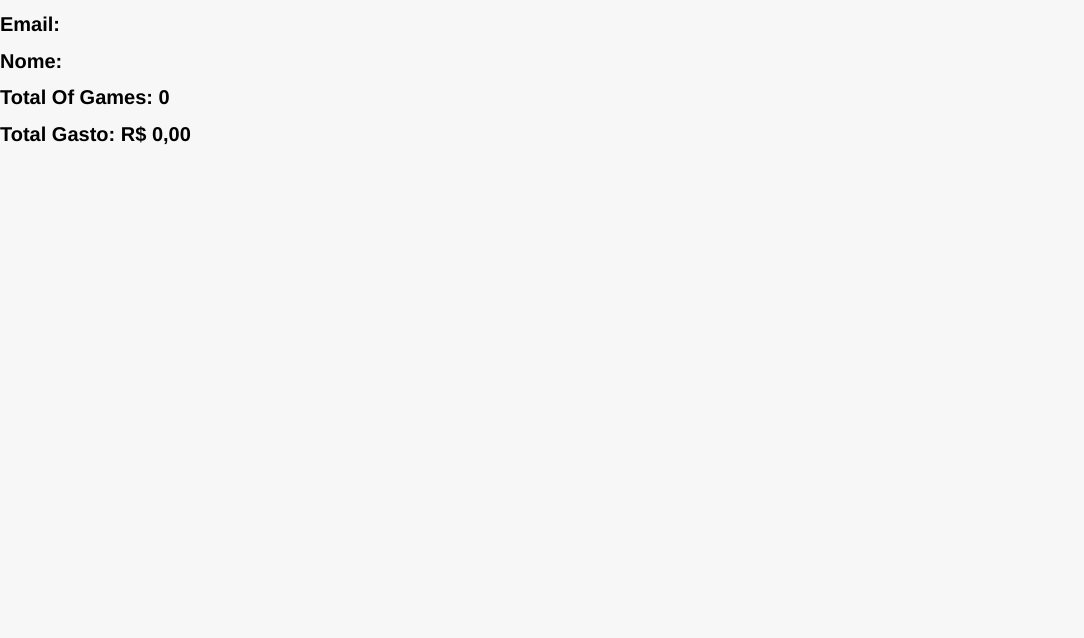
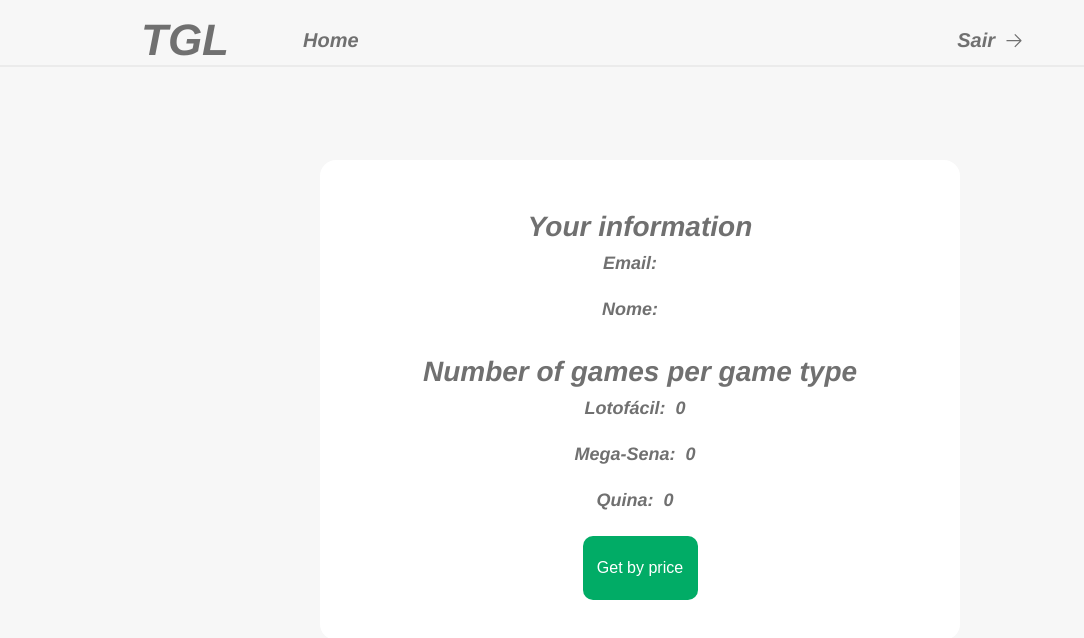
Before and after one commit to Danielbb21/ProvaReact, a React (Create React App) app in the folder prova-react/: page /account/1 in a window 1280 px wide. Shown: the top 638 px of the page, without its empty margins (0-1084 px from the left). Built offline with nearby package versions, Linux system fonts and the light colour scheme.

Commit message:
Creating Account page

```diff
--- a/prova-react/src/components/ActionButton/index.tsx
+++ b/prova-react/src/components/ActionButton/index.tsx
@@ -9,6 +9,7 @@ interface ActionButtonProps {
   onAction?: () => void;
   size?: string;
   border: string;
+  end?: boolean;
 }
 
 const ActionButton: React.FC<ActionButtonProps> = (props) => {
@@ -21,6 +22,7 @@ const ActionButton: React.FC<ActionButtonProps> = (props) => {
       onClick={props.onAction}
       size = {props.size}
       border = {props.border}
+      end = {props.end}
     >
       {props.children}
     </ButtonActionWrapper>
--- a/prova-react/src/components/ActionButton/style.ts
+++ b/prova-react/src/components/ActionButton/style.ts
@@ -7,6 +7,7 @@ interface ButtonActionProps {
     background?: string;
     size?: string;
     border: string;
+    end?: boolean;
 }
 
 export const ButtonActionWrapper = styled.button<ButtonActionProps>`
@@ -14,12 +15,14 @@ export const ButtonActionWrapper = styled.button<ButtonActionProps>`
     height:${(props) => props.hei + 'rem'};
     display: flex;
     align-items: center;
+
     justify-content: center;
     border: .1rem solid ${(props) => props.border};
     font-size: ${(props) => props.size ? props.size + 'rem' : '1.6rem'};
     color: ${(props) => props.color ? props.color : '#FFFFFF'};
     background: ${(props) => props.background ? props.background : '#FFFFFF'};
     border-radius: 1rem;
+
     border: none;
     &:hover{
         cursor: pointer;
--- a/prova-react/src/components/Navbar/index.tsx
+++ b/prova-react/src/components/Navbar/index.tsx
@@ -13,6 +13,7 @@ import {
 interface NavProps{
   hasHome: boolean;
   id: string;
+  hasNav?: boolean;
 }
 
 const Navbar: React.FC<NavProps>  = (props) => {
@@ -25,7 +26,7 @@ const Navbar: React.FC<NavProps>  = (props) => {
           {props.hasHome && <NavHome to = {`/my-bets/${props.id}`}>Home</NavHome>}
         </NavLogoWrapper>
         <NavOptions>
-          <NavLinks to={`/account/${props.id}`}>Account</NavLinks>
+          {!props.hasNav &&  <NavLinks to={`/account/${props.id}`}>Account</NavLinks>}
           <NavLinks to="/">
             {" "}
             <span>Sair</span>
--- a/prova-react/src/components/Navbar/style.ts
+++ b/prova-react/src/components/Navbar/style.ts
@@ -2,7 +2,7 @@ import { Link } from "react-router-dom";
 import styled from "styled-components";
 
 export const NavLine = styled.div`
-  width: 100%;
+  width: 100vw;
   border-bottom: 2px solid #ebebeb;
 `
 export const NavbarWrapper = styled.div`
--- /dev/null
+++ b/prova-react/src/components/UserInfo/index.tsx
@@ -0,0 +1,114 @@
+import React from "react";
+import { useAppSelector } from "../../store/store-hooks";
+import Navbar from "../Navbar";
+import { UserInfoTitle, UserInfoWrapper, UserLabel } from "./style";
+import gameInfo from "../../games.json";
+import ActionButton from "../ActionButton";
+import { useState } from "react";
+
+interface UserinfoProps {
+  id: string;
+}
+
+interface UserInterface {
+  id: string;
+  email: string;
+  name: string;
+  password: string;
+}
+
+interface CartInterface {
+  id: string;
+  typeGame: string;
+  price: number;
+  color: string;
+  numbers: number[];
+  date?: string;
+  user_id: string;
+}
+
+const getUserInfo = (users: UserInterface[], id: string) => {
+  return users.find((user) => user.id === id);
+};
+const getCartOfTheUser = (cart: CartInterface[], id: string) => {
+  return cart.filter((items) => items.user_id === id);
+};
+
+interface UserGame {
+  type: string;
+  quantity: number;
+  price: number | null;
+}
+
+const UserInfo: React.FC<UserinfoProps> = (props) => {
+  const users = useAppSelector((state) => state.user.users);
+  const cartItems = useAppSelector((state) => state.cart.items);
+  const typesOfGame = gameInfo.types.map((game) => game.type);
+  const userGameInfo: UserGame[] = [];
+  const [perPrice, setPerPrice] = useState<boolean>(false);
+  const userInfo = getUserInfo(users, props.id);
+  const cartInfo = getCartOfTheUser(cartItems, props.id);
+
+  const perPriceHandler = () => {
+    setPerPrice(previus => !previus);
+  };
+
+  const checkPrice = (typeGame: string  | null | undefined): number => {
+    if (typeGame) {
+      const gameValue = cartInfo.find(
+        (cart) => cart.typeGame === typeGame
+      )?.price;
+      if(gameValue){
+        return gameValue;
+      }
+      return 0;
+
+    }
+    return 0;
+  };
+  typesOfGame.forEach((game) => {
+      let price = checkPrice(game);
+      let quantity = cartInfo.filter((cart) => cart.typeGame === game).length;
+    userGameInfo.push({
+      type: game,
+      quantity: quantity,
+      price: price * quantity
+    });
+  });
+  console.log("Quantity by game", userGameInfo);
+
+  return (
+    <>
+      <Navbar hasHome={true} id={props.id} hasNav={true} />
+      <UserInfoWrapper>
+        <UserInfoTitle>Your information</UserInfoTitle>
+        <UserLabel>
+          Email: <span>{userInfo?.email}</span>
+        </UserLabel>
+        <UserLabel>
+          Nome: <span>{userInfo?.name}</span>
+        </UserLabel>
+        <UserInfoTitle>{!perPrice? "Number of games per game type" : 'Value spent in each type of game'}</UserInfoTitle>
+        {userGameInfo.map((user) => {
+          return (
+            <UserLabel>
+              {user.type}:<span>{!perPrice? user.quantity: `R$ ${user.price?.toFixed(2).toString().replace('.', ',')}`}</span>
+            </UserLabel>
+          );
+        })}
+        <ActionButton
+          hei={6.4}
+          win={11.5}
+          border="#01AC66"
+          backgroung="#01AC66"
+          end={true}
+          onAction={perPriceHandler}
+        >
+          {!perPrice ? "Get by price" : 'Get by quantity'}
+        </ActionButton>
+      </UserInfoWrapper>
+    </>
+  );
+};
+
+export default UserInfo;
--- /dev/null
+++ b/prova-react/src/components/UserInfo/style.ts
@@ -0,0 +1,46 @@
+import styled from 'styled-components';
+
+export const UserInfoWrapper = styled.div`
+    display: flex;
+    flex-direction: column;
+    align-items: center;
+    justify-content: center;
+    background: #fff;
+    width: 50vw;
+    height: 60vh;
+    /* margin-top: 17.5rem; */
+    border-radius: 1.6rem;
+    position: fixed;
+    left: 50%;
+    top: 50%;
+    transform: translate(-50%, -50%);
+
+`;
+
+export const UserInfoTitle = styled.span`
+    margin: 0;
+    font-weight: bold;
+    line-height: 1.9;
+    font-style: italic;
+    color: #707070;
+    font-size: 2.8rem;
+
+    @media(max-width: 800px) {
+        font-size: 1.4rem;
+    }
+`;
+export const UserLabel = styled.div`
+
+    font-size: 1.8rem;
+    font-weight: bold;
+    font-style: italic;
+    color: #707070;
+    margin-bottom: 2.5rem;
+    span{
+
+        padding: 1rem;
+        border-radius: .6rem;
+
+    }
+
+`;
--- a/prova-react/src/pages/Account.tsx
+++ b/prova-react/src/pages/Account.tsx
@@ -1,5 +1,6 @@
 import React from "react";
 import { useParams } from "react-router-dom";
+import UserInfo from "../components/UserInfo";
 import { useAppSelector } from "../store/store-hooks";
 
 interface ParamTypes {
@@ -50,12 +51,9 @@ const Account: React.FC = () => {
  const money = formatMoneyToBepresented(totalMoney);
 
   return (
-    <>
-      <h1>Email: {userInfo?.email}</h1>
-      <h1>Nome: {userInfo?.name}</h1>
-      <h1>Total Of Games: {cartInfo.length}</h1>
-      <h1>Total Gasto: R$ {money}</h1>
-    </>
+    <UserInfo id = {id}>
+
+    </UserInfo>
   );
 };
 
```
